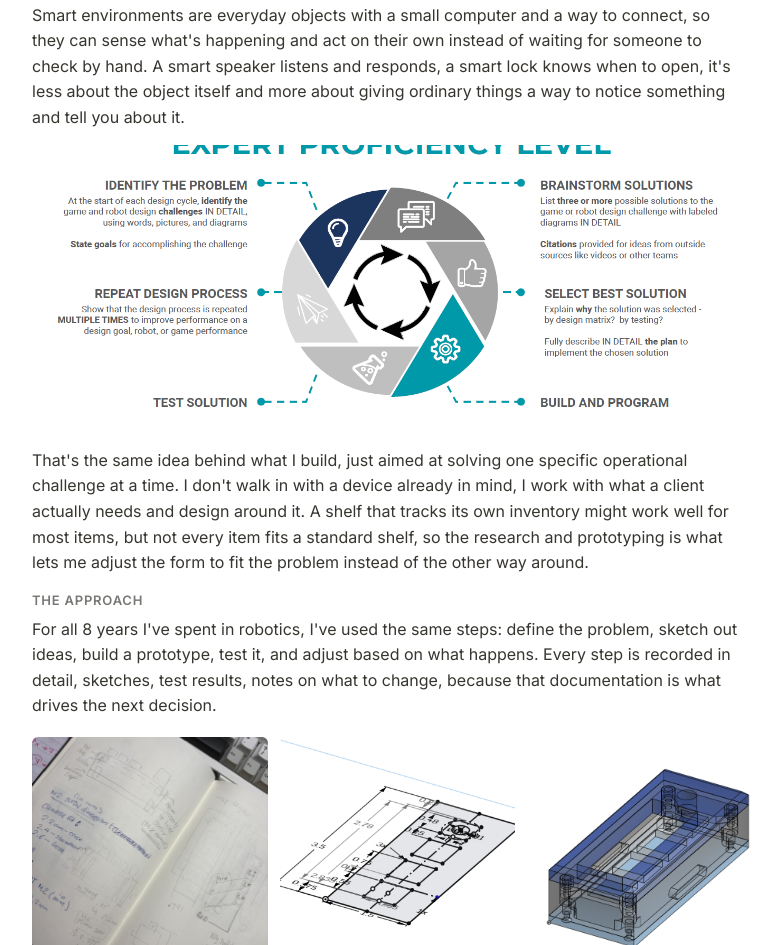
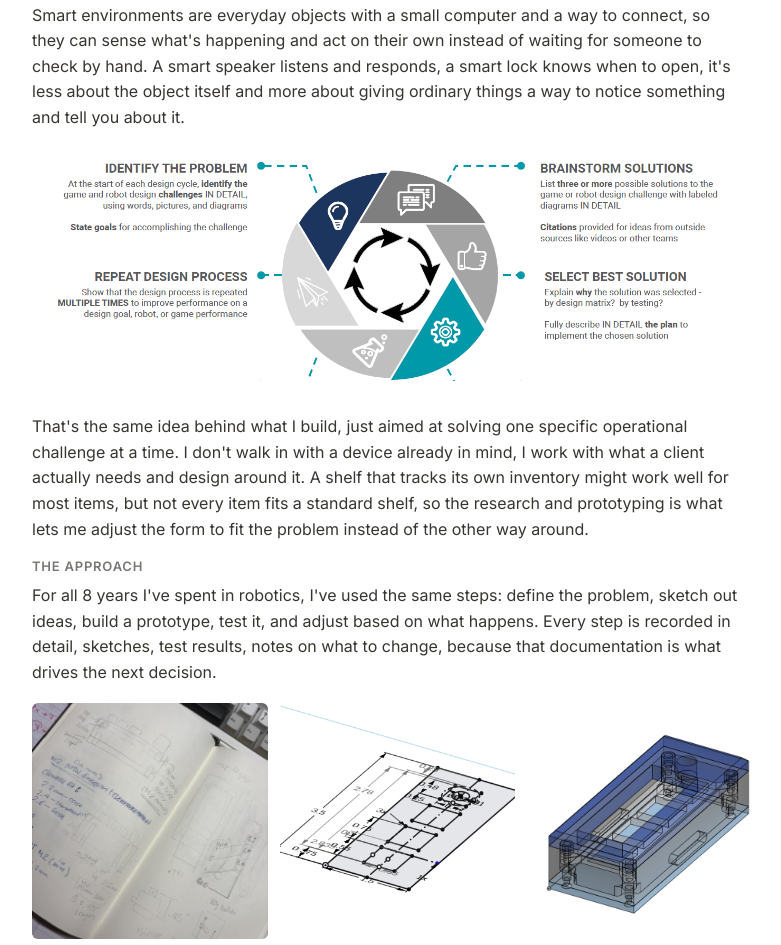
Before and after one commit to MaddieJiang/MaddieJiang.github.io, a plain HTML site: page index.html in a window 1280 px wide. Shown: the part 1347-2292 px from the top of the page, without its empty margins (384-1165 px from the left). Drawn offline with Linux system fonts and the light colour scheme.

Commit message:
Adjust aspect ratio for ph-banner class

```diff
--- a/index.html
+++ b/index.html
@@ -251,7 +251,7 @@
   .ph-wide{width:100%; aspect-ratio:16/9;}
   .ph-square{aspect-ratio:1/1;}
   .ph-portrait{aspect-ratio:3/4;}
-  .ph-banner{width:100%; aspect-ratio:21/8;}
+  .ph-banner{width:100%; aspect-ratio:21/7;}
 
   .gallery{
     display:grid;
```
